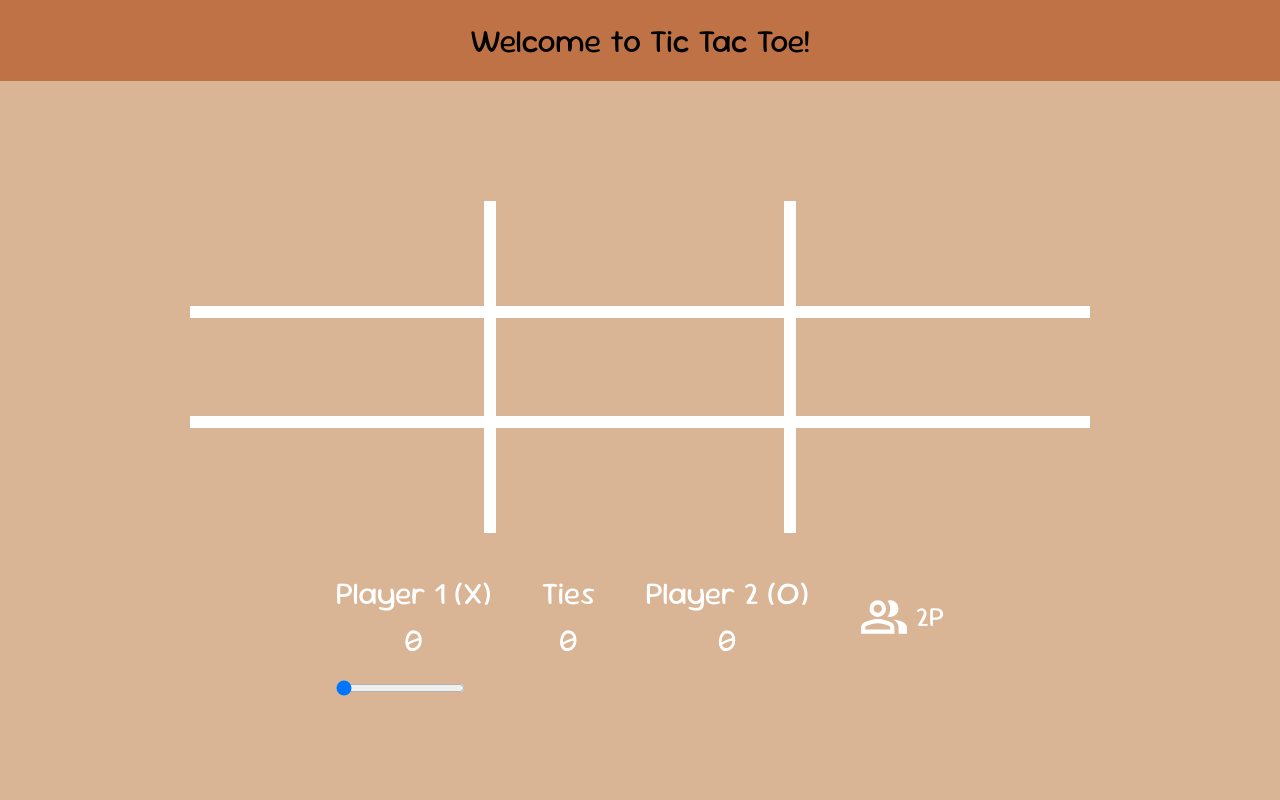
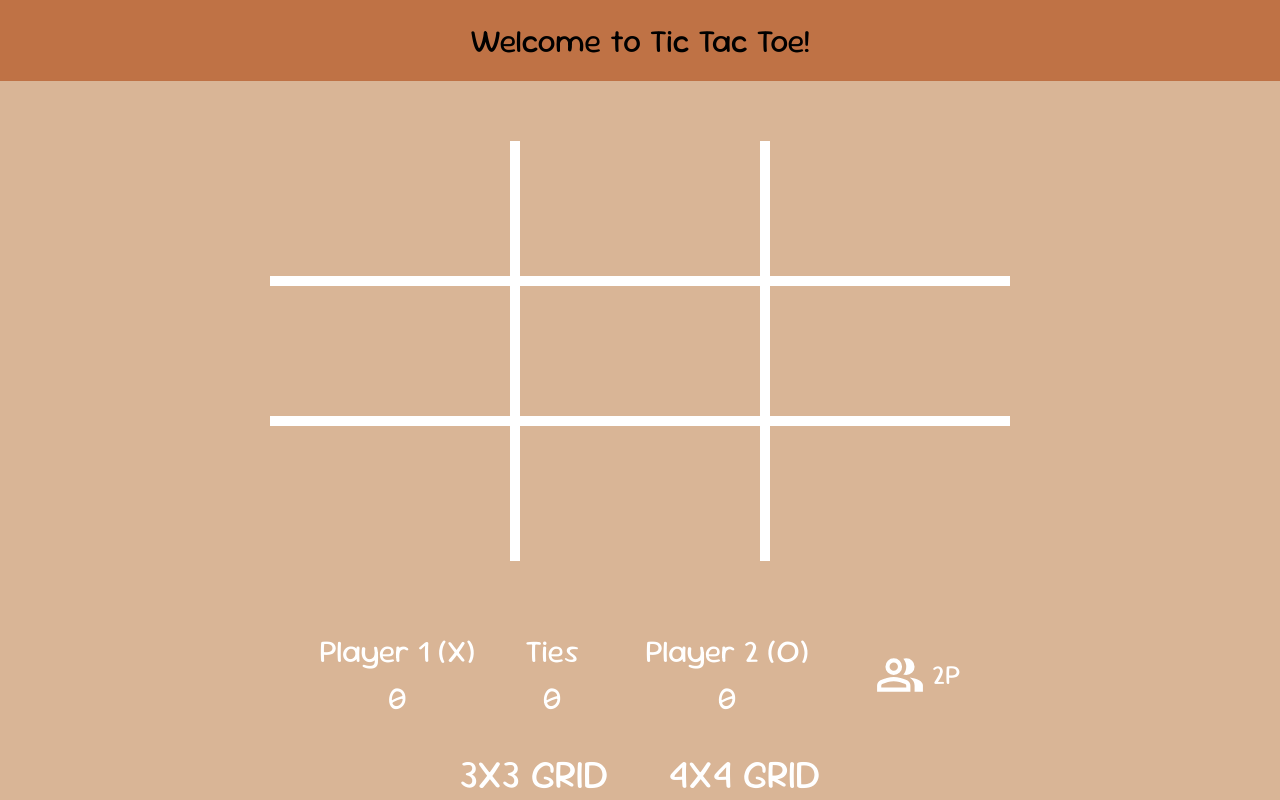
Before and after one commit to hsale007/tic-tac-toe, a plain HTML site: page index.html in a window 1280 px wide. Drawn offline with Linux system fonts and the light colour scheme.

Commit message:
Finished everything I think

```diff
--- a/index.html
+++ b/index.html
@@ -33,14 +33,8 @@
             </div>
           </div>
           <div class="grid-size">
-            <input
-              type="range"
-              min="3"
-              max="15"
-              value="3"
-              class="slider"
-              id="myRange"
-            />
+            <div class="3x3" size="3"><span>3X3 GRID</span></div>
+            <div class="4x4" size="4"><span>4X4 GRID</span></div>
           </div>
         </div>
       </main>
--- a/script.js
+++ b/script.js
@@ -1,7 +1,6 @@
-function GameBoard() {
+function GameBoard(gridSize) {
   let cellsFilled = 0;
-  let rows = 3;
-  let cols = 3;
+  let rows = (cols = gridSize);
   let board = [];
   let winningCombo = [];
 
@@ -150,8 +149,8 @@ function Player() {
   };
 }
 
-function GameController() {
-  let board = GameBoard();
+function GameController(gridSize) {
+  let board = GameBoard(gridSize);
   const boardLength = board.getBoard().length;
   const [player1, player2] = Player().createPlayers();
   let playerTurn = player1;
@@ -174,7 +173,7 @@ function GameController() {
   };
   //create a new gameboard when user plays again
   const getWinningCombo = () => board.getWinningCombo();
-  const newBoard = () => (board = GameBoard());
+  const newBoard = (gridSize) => (board = GameBoard(gridSize));
   const boardFull = () => board.getCellsFilled() === board.totalCells();
   const setPlayerTurn = () => {
     playerTurn = playerTurn === player1 ? player2 : player1;
@@ -215,9 +214,9 @@ function GameController() {
 
 function DisplayController() {
   let displayBoard = document.querySelector(".game-board");
-  let game = GameController();
   let mode = 2; //game starts on 2P mode
-
+  let gridSize = 3; //default grid size
+  let game = GameController(gridSize);
   //check if user switches between 2p & 1p mode
   const switchModes = (function () {
     const gameMode = document.querySelector(".game-mode");
@@ -228,10 +227,32 @@ function DisplayController() {
         "src",
         mode === 2 ? "images/two-players.svg" : "images/one-player.svg"
       );
-      game = 0;
-      game = GameController();
+      game = GameController(gridSize);
       clearBoard();
       clearScores();
+    });
+  })();
+
+  const getGridSize = (function () {
+    const sizes = document.querySelectorAll(".grid-size > div");
+    sizes.forEach((size) => {
+      size.addEventListener("click", () => {
+        console.log(size);
+        gridSize = size.getAttribute("size");
+        console.log(gridSize);
+        gridSize === 3
+          ? document.documentElement.style.setProperty(
+              "--cellFontSize",
+              "6.5rem"
+            )
+          : document.documentElement.style.setProperty(
+              "--cellFontSize",
+              "5.5rem"
+            );
+        game = GameController(gridSize);
+        clearBoard();
+        clearScores();
+      });
     });
   })();
   const getCells = () => document.querySelectorAll('[class^="cell"]');
@@ -264,7 +285,7 @@ function DisplayController() {
 
   const gameOver = () => {
     displayBoard.classList.toggle("game-over");
-    game.whoGoesFirst();
+    game.whoGoesFirst(); //find out who is gonna first for the next round
     newGame();
   };
   const newGame = () => {
@@ -279,8 +300,14 @@ function DisplayController() {
   const clearBoard = () => {
     displayBoard.innerText = "";
     displayBoard.classList.remove("game-over");
-    game.newBoard();
+    game.newBoard(gridSize);
     updateScreen();
+  };
+  const clearScores = () => {
+    const scores = document.querySelectorAll(".score");
+    scores.forEach((score) => {
+      score.innerText = "0";
+    });
   };
 
   const updateScores = () => {
@@ -288,12 +315,6 @@ function DisplayController() {
     document.querySelector(".ties > .score").innerText = scores[0];
     document.querySelector(".player-1 > .score").innerText = scores[1];
     document.querySelector(".player-2 > .score").innerText = scores[2];
-  };
-  const clearScores = () => {
-    const scores = document.querySelectorAll(".score");
-    scores.forEach((score) => {
-      score.innerText = "0";
-    });
   };
 
   const fillCell = (cell, playingAs) => {
@@ -315,7 +336,7 @@ function DisplayController() {
   };
 
   const updateScreen = () => {
-    createGameBoard(3);
+    createGameBoard(gridSize);
 
     const cells = getCells();
     //allow user to interact with board
--- a/styles.css
+++ b/styles.css
@@ -6,6 +6,7 @@
 }
 
 :root {
+  --cellFontSize: 6.5rem;
   --content-font: "Funnel Sans";
   --header-font: "Sour Gummy";
   --playingAs: "X";
@@ -40,16 +41,16 @@
 }
 
 div[class^="row"] {
-  display: grid;
-  grid-template-columns: repeat(auto-fit, minmax(0, 1fr));
+  display: flex;
   > div[class^="cell"] {
-    border: 0.4rem solid white;
+    flex: 1;
     display: flex;
     justify-content: center;
     align-items: center;
+    border: 5px solid white;
     font-family: var(--header-font);
-    position: relative;
-    font-size: 7rem;
+    text-align: center;
+    font-size: var(--cellFontSize);
     &.filled {
       pointer-events: none;
     }
@@ -80,22 +81,22 @@ div[class^="row"] {
   display: flex;
   flex-direction: column;
   align-items: center;
-  padding: 100px;
-  gap: 20px;
+  gap: 40px;
+  padding-top: 30px;
   > .game-board {
-    flex: 1;
+    flex-basis: 70%;
     display: grid;
     grid-template-rows: repeat(auto-fit, minmax(0, 1fr));
-    width: 1000px;
-    padding: 20px 50px;
+    width: 800px;
+    padding: 30px;
     &.game-over div[class^="cell"] {
       pointer-events: none !important;
     }
   }
-  > .game-info > .scores {
+  > .game-info {
+    > .scores {
       display: flex;
       gap: 50px;
-    padding-bottom: 20px;
       > div {
         display: flex;
         flex-direction: column;
@@ -112,6 +113,10 @@ div[class^="row"] {
         > img {
           width: 50px;
           position: relative;
+        }
+        &:hover {
+          opacity: 0.7;
+        }
       }
     }
   }
@@ -130,12 +135,28 @@ div[class^="row"] {
 
 .player-2:has(+ .game-mode > img[src="images/two-players.svg"])
   > .player-2-name::after {
-  content: "Player 2 (O)";
+  content: "\00a0\00a0Player 2 (O)\00a0\00a0";
 }
 
 .player-2:has(+ .game-mode > img[src="images/one-player.svg"])
   > .player-2-name::after {
   content: "Computer (O)";
+}
+
+.grid-size {
+  display: flex;
+  justify-content: center;
+  margin-top: 30px;
+  gap: 60px;
+  > div {
+    font-family: var(--header-font);
+    font-size: 2.5rem;
+    color: white;
+    cursor: pointer;
+    &:hover {
+      opacity: 0.7;
+    }
+  }
 }
 
 /* prettier-ignore  */
```
Lines whose indentation alone changed are shown as unchanged.
